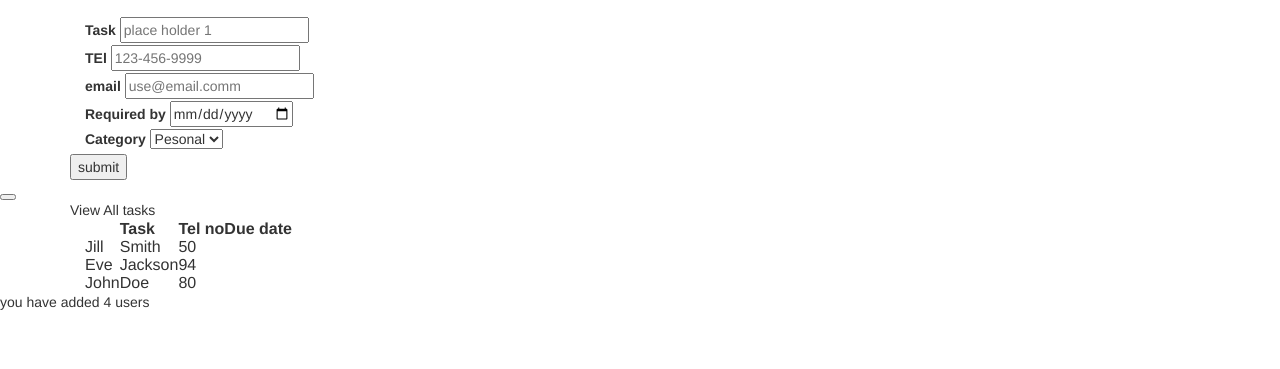
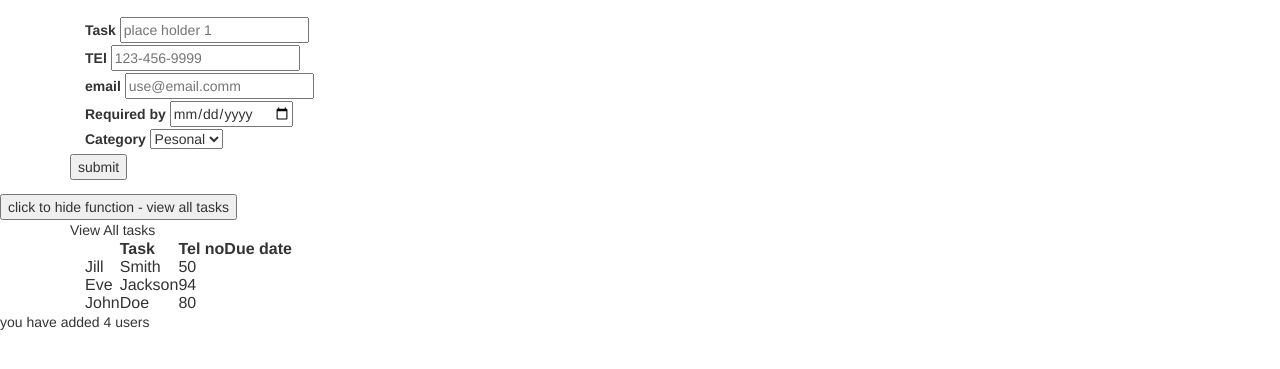
Before and after one commit to gr-git-hub/sai-js-learn, a website: page src/index.html in a window 1280 px wide. Shown: the part 373-742 px from the top of the page. Drawn offline with nearby package versions, Linux system fonts and the light colour scheme.

Commit message:
play test javascript

```diff
--- a/src/index.html
+++ b/src/index.html
@@ -86,7 +86,7 @@ Sai - deduplication service integration view
 </fieldset>
 </form>
 </div>
-<button name="hide View Tasks" onclick="hideDiv(viewTasksId)"></button>
+<button type ="button" name="hide View Tasks" onclick="hideDiv(viewTasksId)">click to hide function - view all tasks</button>
 <div class ="container" id ="viewTasksId">
 View All tasks
 
```
